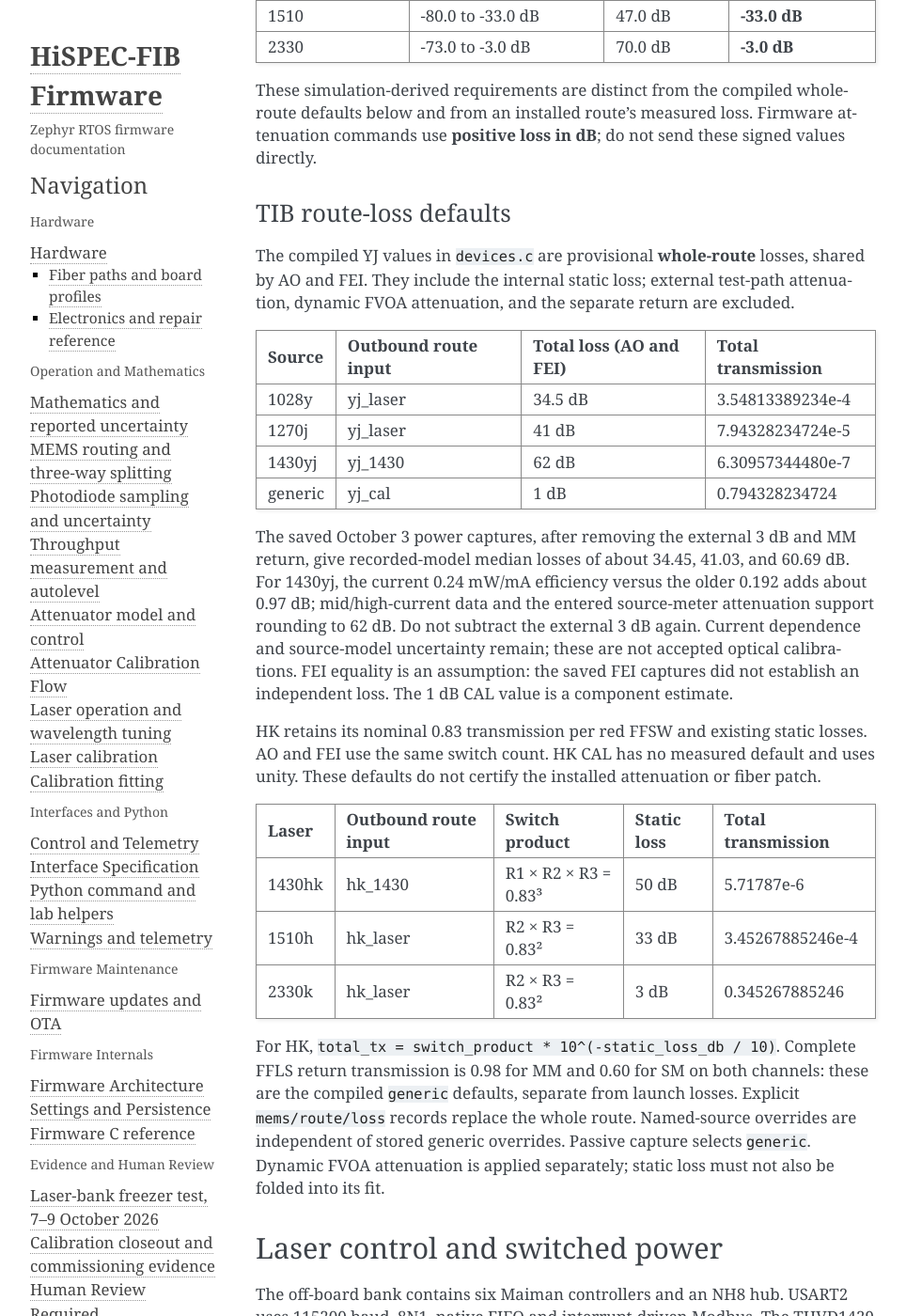
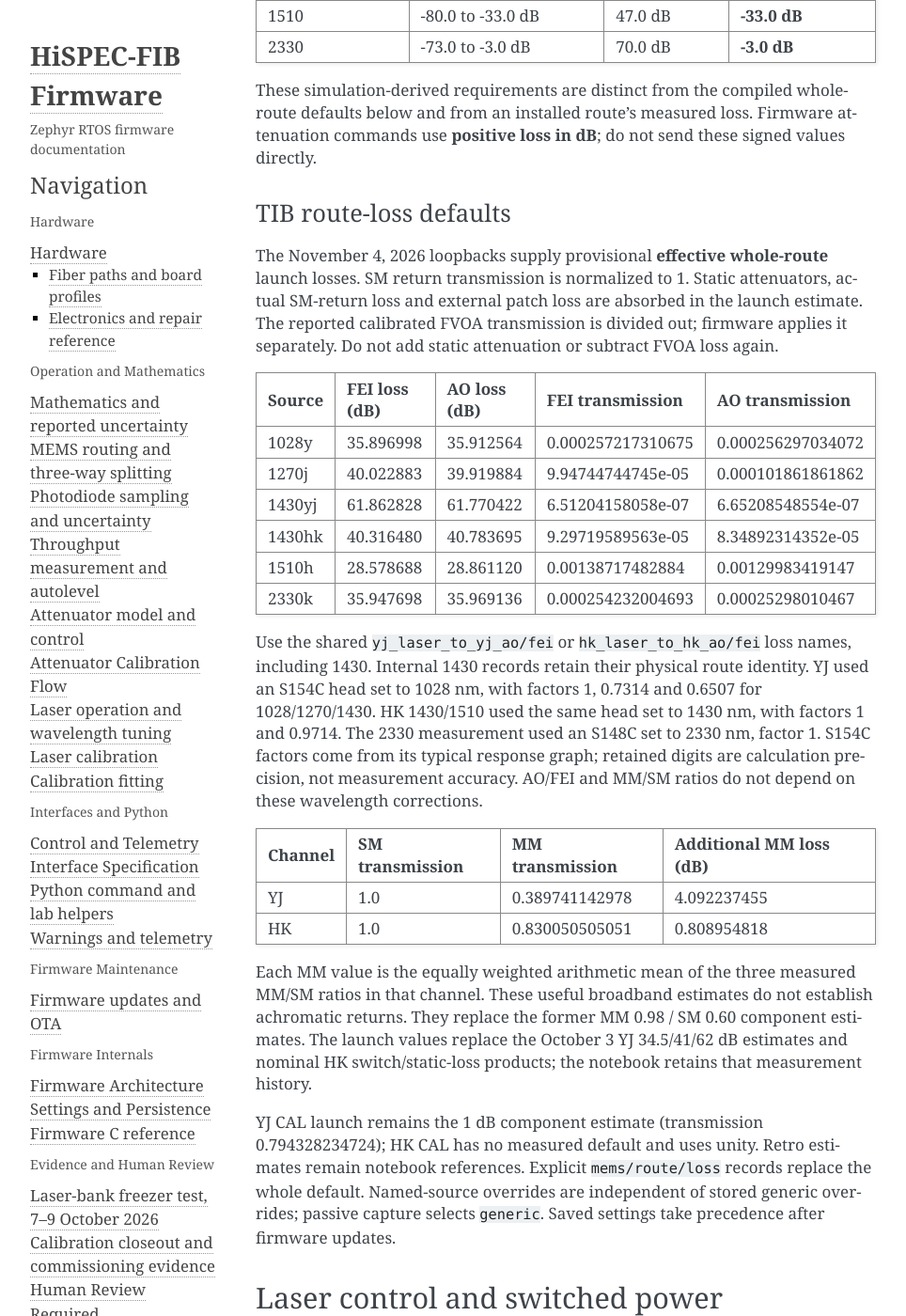
Before and after one commit to COO-Utilities/hispec-tib, a Sphinx documentation site: the page built from doc/hardware.md, in a window 1280 px wide and 1400 px high, scrolled down 6118 px. Shown: the whole window at 94% size, without its empty margins (148-1112 px from the left). Built offline with Sphinx 7.4.7, drawn with Linux system fonts in a browser that asks for light colours.

Commit message:
Use measured loopback launch and return transmissions as defaults

```diff
--- a/doc/hardware.md
+++ b/doc/hardware.md
@@ -235,43 +235,46 @@
 
 ### TIB route-loss defaults
 
-The compiled YJ values in `devices.c` are provisional **whole-route** losses,
-shared by AO and FEI. They include the internal static loss; external test-path
-attenuation, dynamic FVOA attenuation, and the separate return are excluded.
+The November 4, 2026 loopbacks supply provisional **effective whole-route**
+launch losses. SM return transmission is normalized to 1. Static attenuators,
+actual SM-return loss and external patch loss are absorbed in the launch
+estimate. The reported calibrated FVOA transmission is divided out; firmware
+applies it separately. Do not add static attenuation or subtract FVOA loss again.
 
-| Source | Outbound route input | Total loss (AO and FEI) | Total transmission |
-|---|---|---|---|
-| 1028y | yj_laser | 34.5 dB | 3.54813389234e-4 |
-| 1270j | yj_laser | 41 dB | 7.94328234724e-5 |
-| 1430yj | yj_1430 | 62 dB | 6.30957344480e-7 |
-| generic | yj_cal | 1 dB | 0.794328234724 |
+| Source | FEI loss (dB) | AO loss (dB) | FEI transmission | AO transmission |
+|---|---:|---:|---:|---:|
+| 1028y | 35.896998 | 35.912564 | 0.000257217310675 | 0.000256297034072 |
+| 1270j | 40.022883 | 39.919884 | 9.94744744745e-05 | 0.000101861861862 |
+| 1430yj | 61.862828 | 61.770422 | 6.51204158058e-07 | 6.65208548554e-07 |
+| 1430hk | 40.316480 | 40.783695 | 9.29719589563e-05 | 8.34892314352e-05 |
+| 1510h | 28.578688 | 28.861120 | 0.00138717482884 | 0.00129983419147 |
+| 2330k | 35.947698 | 35.969136 | 0.000254232004693 | 0.00025298010467 |
 
-The saved October 3 power captures, after removing the external 3 dB and MM
-return, give recorded-model median losses of about 34.45, 41.03, and 60.69 dB.
-For 1430yj, the current 0.24 mW/mA efficiency versus the older 0.192 adds about
-0.97 dB; mid/high-current data and the entered source-meter attenuation support
-rounding to 62 dB. Do not subtract the external 3 dB again. Current dependence
-and source-model uncertainty remain; these are not accepted optical calibrations.
-FEI equality is an assumption: the saved FEI captures did not establish an
-independent loss. The 1 dB CAL value is a component estimate.
+Use the shared `yj_laser_to_yj_ao/fei` or `hk_laser_to_hk_ao/fei` loss names,
+including 1430. Internal 1430 records retain their physical route identity.
+YJ used an S154C head set to 1028 nm, with factors 1, 0.7314 and 0.6507 for
+1028/1270/1430. HK 1430/1510 used the same head set to 1430 nm, with factors 1
+and 0.9714. The 2330 measurement used an S148C set to 2330 nm, factor 1.
+S154C factors come from its typical response graph; retained digits are
+calculation precision, not measurement accuracy. AO/FEI and MM/SM ratios do not
+depend on these wavelength corrections.
 
-HK retains its nominal 0.83 transmission per red FFSW and existing static losses.
-AO and FEI use the same switch count. HK CAL has no measured default and uses
-unity. These defaults do not certify the installed attenuation or fiber patch.
+| Channel | SM transmission | MM transmission | Additional MM loss (dB) |
+|---|---:|---:|---:|
+| YJ | 1.0 | 0.389741142978 | 4.092237455 |
+| HK | 1.0 | 0.830050505051 | 0.808954818 |
 
-| Laser | Outbound route input | Switch product | Static loss | Total transmission |
-|---|---|---|---|---|
-| 1430hk | hk_1430 | R1 × R2 × R3 = 0.83³ | 50 dB | 5.71787e-6 |
-| 1510h | hk_laser | R2 × R3 = 0.83² | 33 dB | 3.45267885246e-4 |
-| 2330k | hk_laser | R2 × R3 = 0.83² | 3 dB | 0.345267885246 |
+Each MM value is the equally weighted arithmetic mean of the three measured
+MM/SM ratios in that channel. These useful broadband estimates do not establish
+achromatic returns. They replace the former MM 0.98 / SM 0.60 component estimates.
+The launch values replace the October 3 YJ 34.5/41/62 dB estimates and nominal
+HK switch/static-loss products; the notebook retains that measurement history.
 
-For HK, `total_tx = switch_product * 10^(-static_loss_db / 10)`. Complete FFLS
-return transmission is 0.98 for MM and 0.60 for SM on both channels: these are
-the compiled `generic` defaults, separate from launch losses. Explicit
-`mems/route/loss` records replace the whole route. Named-source overrides are
-independent of stored generic overrides. Passive capture selects `generic`.
-Dynamic FVOA attenuation is applied separately; static loss must not also be
-folded into its fit.
+YJ CAL launch remains the 1 dB component estimate (transmission 0.794328234724);
+HK CAL has no measured default and uses unity. Retro estimates remain notebook
+references. Explicit `mems/route/loss` records replace the whole default.
+Named-source overrides are independent of stored generic overrides; passive
+capture selects `generic`. Saved settings take precedence after firmware updates.
 
 
 ## Laser control and switched power
```
Also changed, not shown: doc/commands.md (+4 -2 lines), doc/human_review_required.md (+4 -2 lines), 2 other files.
